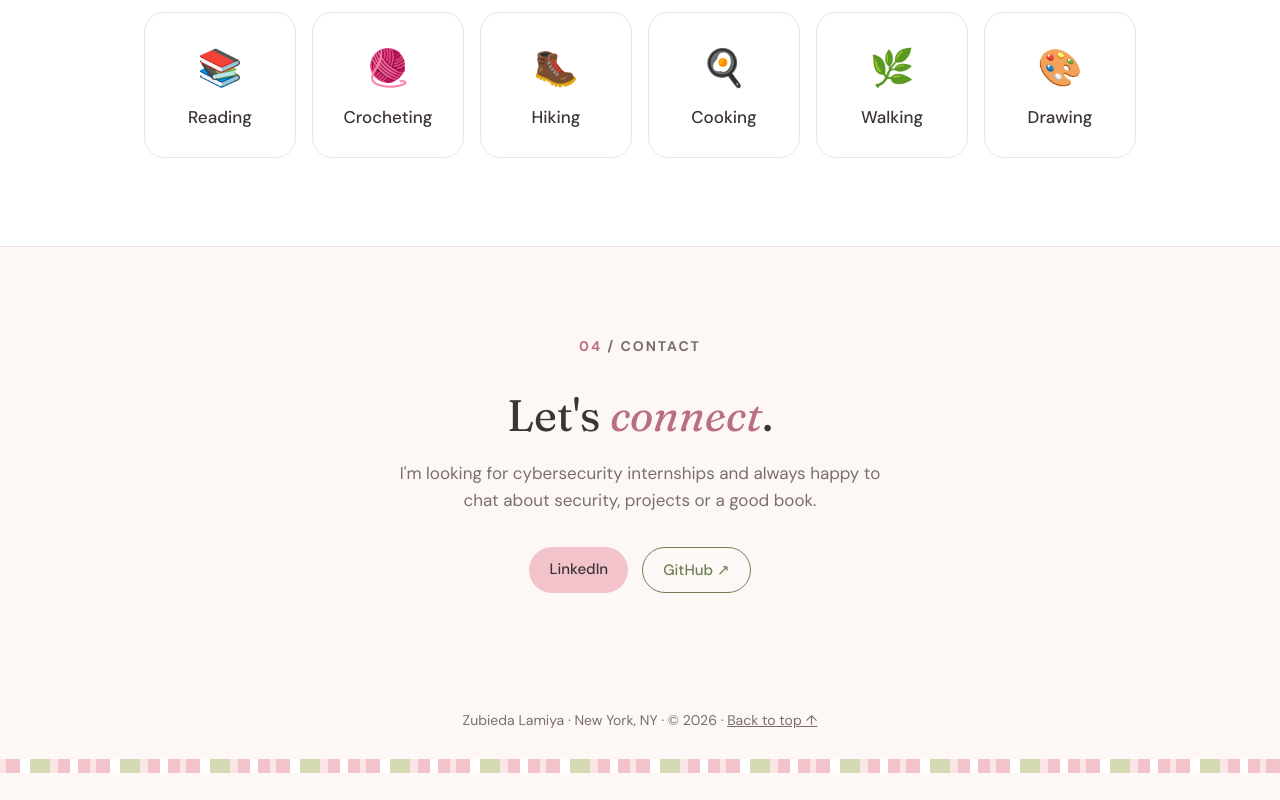
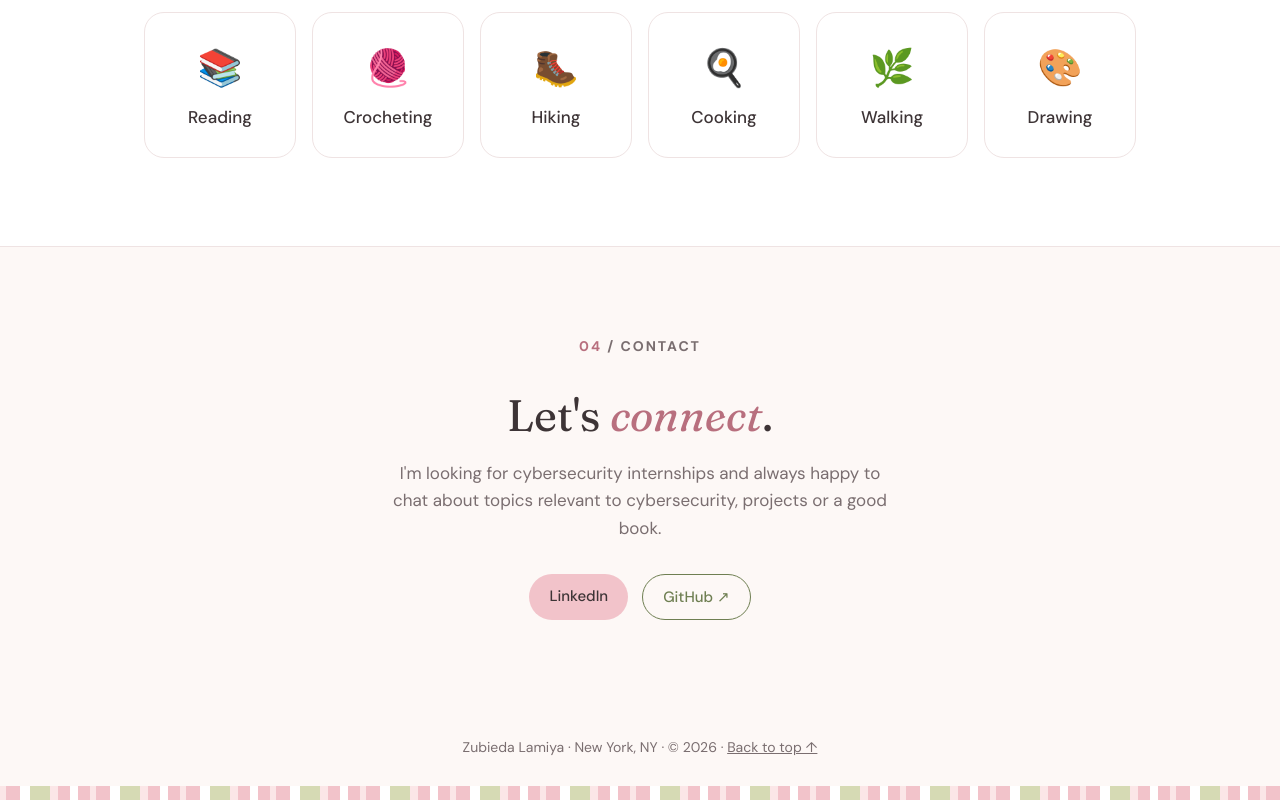
Before and after one commit to zubiedastack/zubiedastack.github.io, a plain HTML site: page index.html in a window 1280 px wide. Shown: the part 4664-5464 px from the top of the page. Before the commit the page ends 5437 px from the top, so only its background shows below. Drawn offline with Linux system fonts and the light colour scheme.

Commit message:
Update contact paragraph for clarity

```diff
--- a/index.html
+++ b/index.html
@@ -338,7 +338,7 @@
   <div class="wrap">
     <p class="label"><b>04</b> / Contact</p>
     <h2>Let's <em>connect</em>.</h2>
-    <p>I'm looking for cybersecurity internships and always happy to chat about security, projects or a good book.</p>
+    <p>I'm looking for cybersecurity internships and always happy to chat about topics relevant to cybersecurity, projects or a good book.</p>
     <div class="cta">
       <a href="https://www.linkedin.com/in/zubiedal" target="_blank" class="btn btn-pink">LinkedIn</a>
       <a href="https://github.com/zubiedastack" target="_blank" class="btn btn-outline">GitHub ↗</a>
```
